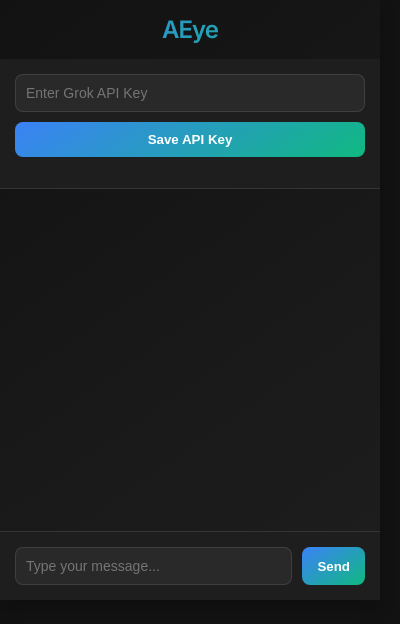
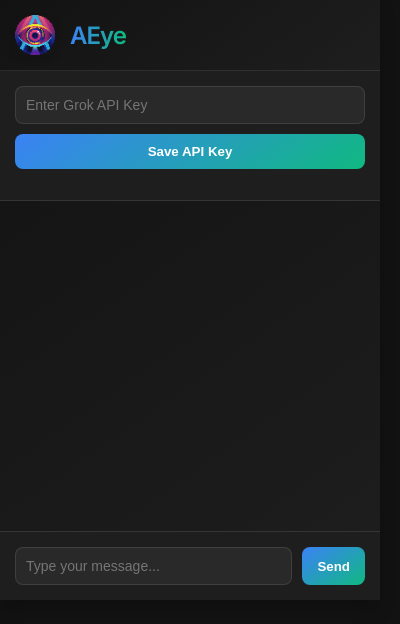
Before and after one commit to CloudWerxLabs/AEye, a browser extension: page popup.html in a window 400 px wide. Drawn offline with Linux system fonts and the light colour scheme.

Commit message:
feat: Add logo to header with hover effect

```diff
--- a/popup.html
+++ b/popup.html
@@ -8,7 +8,10 @@
 </head>
 <body>
   <div class="container">
-    <h1>AEye</h1>
+    <div class="header">
+      <img src="logo/logo_48x48.png" alt="AEye Logo" class="logo">
+      <h1>AEye</h1>
+    </div>
 
     <div class="api-key-section">
       <input type="text" id="api-key" placeholder="Enter Grok API Key" autocomplete="off">
--- a/styles.css
+++ b/styles.css
@@ -38,15 +38,35 @@ body {
   box-shadow: var(--shadow-elevated);
 }
 
+.header {
+  display: flex;
+  align-items: center;
+  padding: 15px;
+  background: linear-gradient(145deg, var(--background-dark), var(--surface-dark));
+  border-bottom: 1px solid rgba(255,255,255,0.1);
+}
+
+.logo {
+  width: 40px;
+  height: 40px;
+  margin-right: 15px;
+  border-radius: 8px;
+  box-shadow: var(--shadow-subtle);
+  transition: transform 0.2s ease;
+}
+
+.logo:hover {
+  transform: scale(1.1);
+}
+
 h1 {
-  text-align: center;
-  padding: 15px;
   background: linear-gradient(90deg, var(--primary-color), var(--secondary-color));
   -webkit-background-clip: text;
   -webkit-text-fill-color: transparent;
   font-weight: 600;
   letter-spacing: -1px;
   font-size: 24px;
+  margin: 0;
 }
 
 .api-key-section {
```
